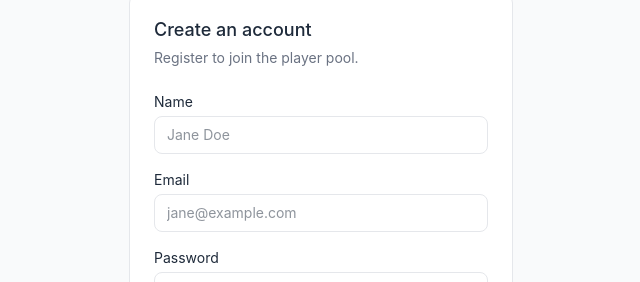
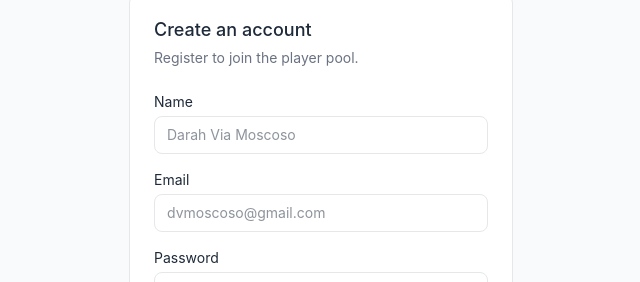
Before and after one commit to viamosc/MPC, a Next.js app: page /register in a window 1280 px wide. Shown: the part 185-467 px from the top of the page, without its empty margins (319-959 px from the left). Built offline with nearby package versions, Linux system fonts and the light colour scheme.

Commit message:
change names

```diff
--- a/app/login/page.js
+++ b/app/login/page.js
@@ -53,7 +53,7 @@ export default function LoginPage() {
                 value={form.email}
                 onChange={handleChange}
                 className="w-full rounded-lg border border-[var(--border)] px-3 py-2 text-sm"
-                placeholder="jane@example.com"
+                placeholder="dvmoscoso@gmail.com"
               />
             </div>
 
--- a/app/register/page.js
+++ b/app/register/page.js
@@ -63,7 +63,7 @@ export default function RegisterPage() {
                 value={form.name}
                 onChange={handleChange}
                 className="w-full rounded-lg border border-[var(--border)] px-3 py-2 text-sm"
-                placeholder="Jane Doe"
+                placeholder="Darah Via Moscoso"
               />
             </div>
 
@@ -76,7 +76,7 @@ export default function RegisterPage() {
                 value={form.email}
                 onChange={handleChange}
                 className="w-full rounded-lg border border-[var(--border)] px-3 py-2 text-sm"
-                placeholder="jane@example.com"
+                placeholder="dvmoscoso@gmail.com"
               />
             </div>
 
```
